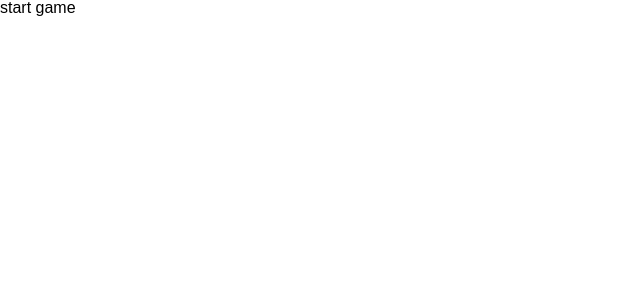
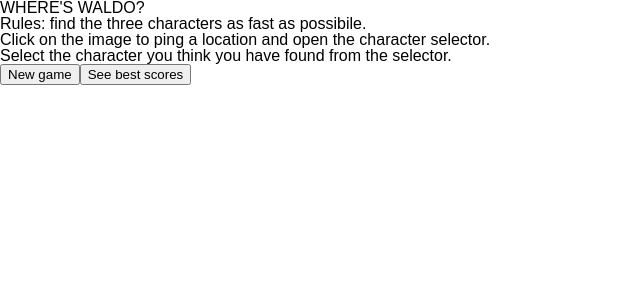
Before and after one commit to BuonicosII/where-is-waldo, a React (Vite) app: page / in a window 1280 px wide. Shown: the top 300 px of the page, without its empty margins (0-640 px from the left). Built offline with nearby package versions, Linux system fonts and the light colour scheme.

Commit message:
Add StartUp component

```diff
--- a/src/Router.jsx
+++ b/src/Router.jsx
@@ -5,6 +5,7 @@
 } from "react-router-dom";
 
 import Image from "./components/image/Image";
+import StartUp from "./components/startUp/StartUp";
 
 export default function Router() {
   const router = createBrowserRouter([
@@ -12,7 +13,7 @@
       path: "/",
       element: (
         <>
-          <p>start game</p>
+          <StartUp />
         </>
       ),
     },
--- a/src/components/image/Image.jsx
+++ b/src/components/image/Image.jsx
@@ -51,7 +51,7 @@
   }
 
   return (
-    <main>
+    <main id={style.mainImg}>
       <div id={style.imageHolder}>
         <img
           onMouseDown={coordinates}
--- a/src/components/image/Image.module.css
+++ b/src/components/image/Image.module.css
@@ -19,7 +19,7 @@
   pointer-events: none;
 }
 
-main {
+#mainImg {
   overflow: scroll;
 }
 
--- /dev/null
+++ b/src/components/startUp/StartUp.jsx
@@ -0,0 +1,67 @@
+import { useState } from "react";
+import style from "./StartUp.module.css";
+
+export default function StartUp() {
+  const [open, setOpen] = useState(false);
+  const [name, setName] = useState(null);
+
+  function inputUpdate(e) {
+    e.preventDefault();
+    setName(document.querySelector("#name").value);
+  }
+
+  function startNewGame(e) {
+    e.preventDefault();
+  }
+
+  return (
+    <main>
+      <div>
+        <h1>WHERE'S WALDO?</h1>
+        <p>Rules: find the three characters as fast as possibile.</p>
+        <p>
+          Click on the image to ping a location and open the character selector.
+        </p>
+        <p>Select the character you think you have found from the selector.</p>
+        <div>
+          <button
+            onClick={() => {
+              setOpen(true);
+            }}
+          >
+            New game
+          </button>
+          <button>See best scores</button>
+        </div>
+      </div>
+      {open && (
+        <div className={style.gamestart}>
+          <form onSubmit={startNewGame} id="newgame">
+            <div>
+              <label htmlFor="">Enter a name:</label>
+              <input
+                onChange={inputUpdate}
+                type="text"
+                id="name"
+                name="name"
+                value={name}
+              />
+            </div>
+          </form>
+          <div>
+            <button type="submit" form="newgame">
+              Start
+            </button>
+            <button
+              onClick={() => {
+                setOpen(false);
+              }}
+            >
+              Cancel
+            </button>
+          </div>
+        </div>
+      )}
+    </main>
+  );
+}
--- /dev/null
+++ b/src/components/startUp/StartUp.module.css
@@ -0,0 +1,12 @@
+.gamestart {
+  display: flex;
+  justify-content: center;
+  align-items: center;
+  z-index: 1;
+  position: fixed;
+  left: 0;
+  top: 0;
+  width: 100vw;
+  height: 100vh;
+  background-color: rgba(0, 0, 0, 0.219);
+}
```
